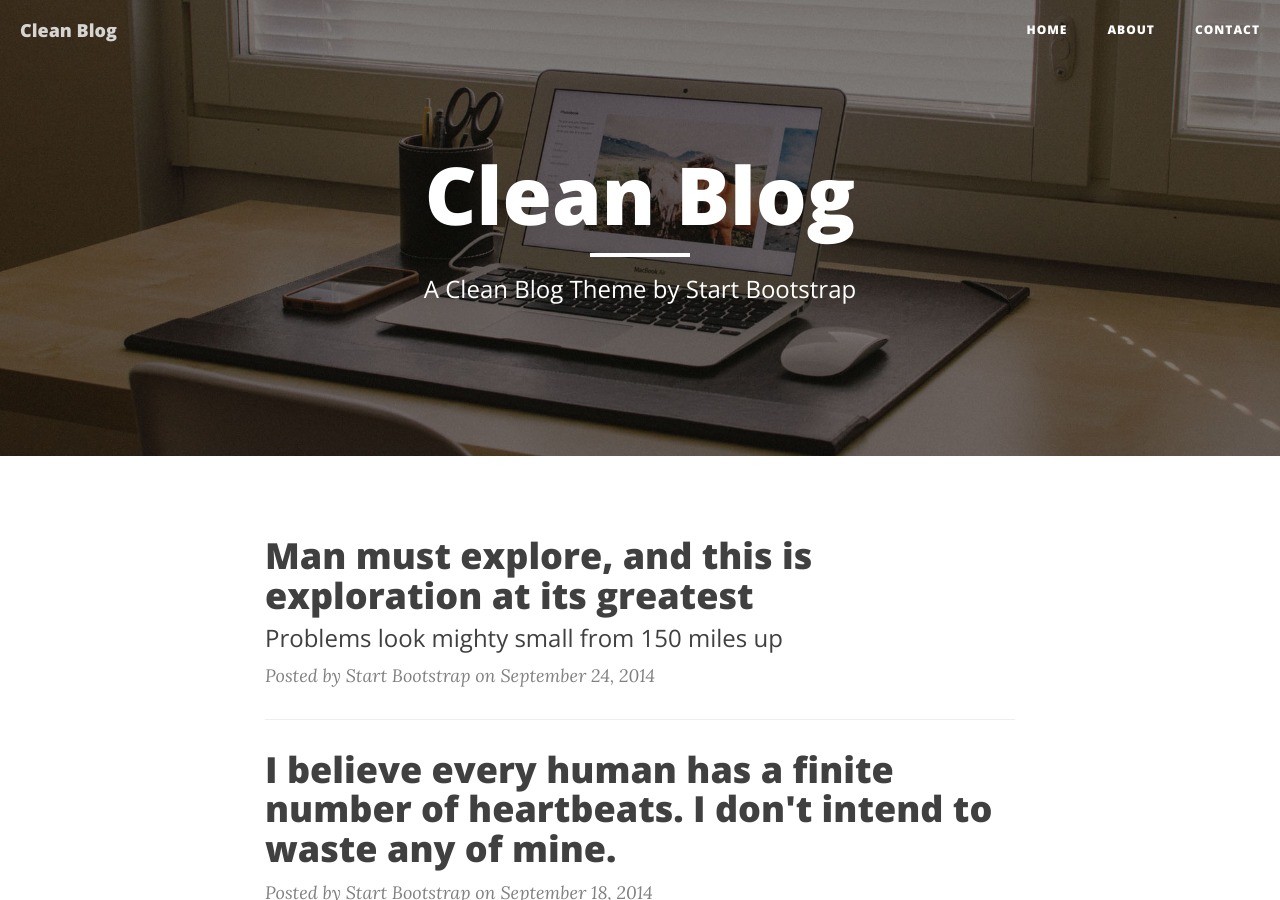
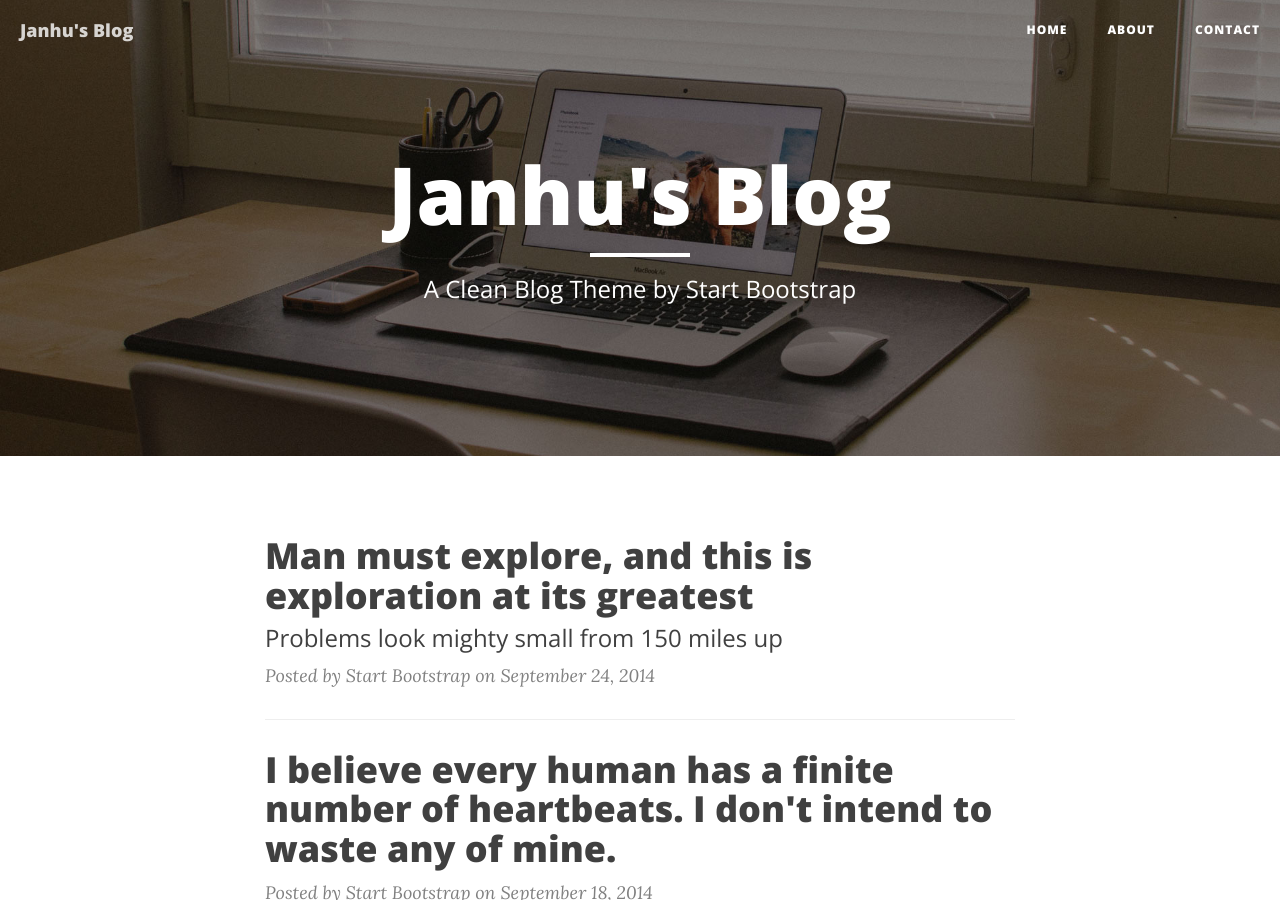
Before and after one commit to Janhu/Janhu.github.io, a Jekyll site: the page built from index.html, in a window 1280 px wide and 900 px high. Built offline with Jekyll 4.4.1, drawn with Linux system fonts in a browser that asks for light colours; nearby versions of some CDN libraries; the list of posts is cut into pages by our own code; some of the changed text lies outside the part shown.

Commit message:
Update _config.yml

```diff
--- a/_config.yml
+++ b/_config.yml
@@ -1,12 +1,12 @@
 # Site settings
-title: Clean Blog
-email: your-email@yourdomain.com
+title: Janhu's Blog
+email: jacc_me@163.com
 description: "Write your site description here. It will be used as your sites meta description as well!"
-baseurl: "/startbootstrap-clean-blog-jekyll"
-url: "http://yourdomain.com"
-twitter_username: SBootstrap
-github_username:  davidtmiller
-facebook_username:  IronSummitMedia
+baseurl: ""
+url: ""
+twitter_username: Janhu
+github_username:  Janhu
+facebook_username:  Janhu
 
 # Build settings
 markdown: kramdown
```
